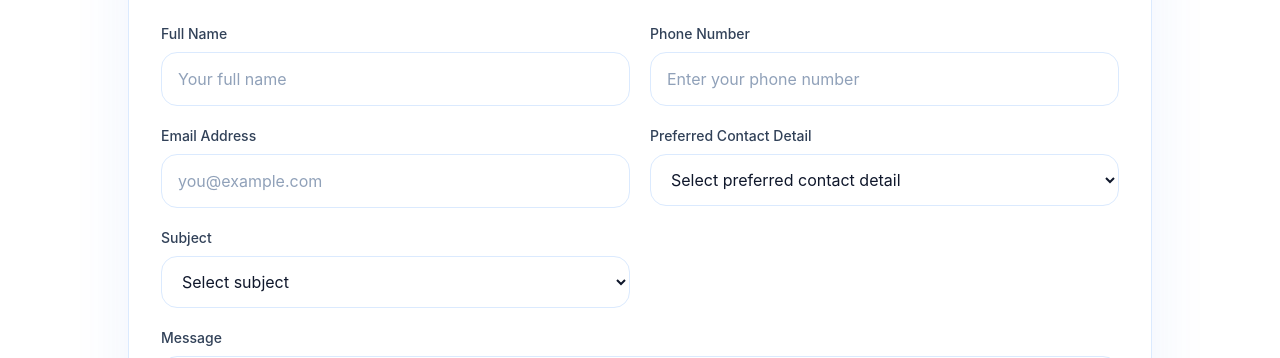
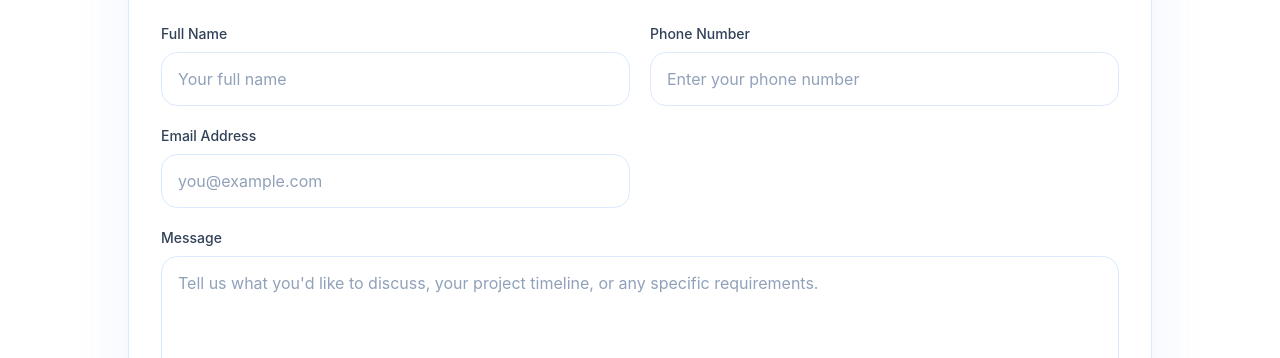
Before and after one commit to YojitSiddhant/builder-website, a Next.js app: page /contact in a window 1280 px wide. Shown: the part 1140-1498 px from the top of the page. Built offline with nearby package versions, Linux system fonts and the light colour scheme.

Commit message:
Remove extra contact form fields

```diff
--- a/components/contact-page.tsx
+++ b/components/contact-page.tsx
@@ -25,8 +25,6 @@ type FormState = {
   fullName: string;
   phoneNumber: string;
   emailAddress: string;
-  contactMethod: string;
-  subject: string;
   notes: string;
   consent: boolean;
 };
@@ -59,25 +57,10 @@ const contactInfo = [
   },
 ] as const;
 
-const contactMethods = [
-  "Phone call",
-  "WhatsApp",
-  "Email",
-];
-
-const enquirySubjects = [
-  "New project enquiry",
-  "Existing project support",
-  "Design consultation",
-  "Site or office visit",
-];
-
 const formDefaults: FormState = {
   fullName: "",
   phoneNumber: "",
   emailAddress: "",
-  contactMethod: "",
-  subject: "",
   notes: "",
   consent: false,
 };
@@ -376,25 +359,6 @@ export function ContactPage() {
                   placeholder="you@example.com"
                   type="email"
                 />
-                <SelectField
-                  label="Preferred Contact Detail"
-                  name="contactMethod"
-                  value={form.contactMethod}
-                  onChange={handleChange}
-                  onBlur={handleBlur}
-                  options={contactMethods}
-                />
-              </div>
-
-              <div className="grid gap-5 sm:grid-cols-2">
-                <SelectField
-                  label="Subject"
-                  name="subject"
-                  value={form.subject}
-                  onChange={handleChange}
-                  onBlur={handleBlur}
-                  options={enquirySubjects}
-                />
               </div>
 
               <TextareaField
@@ -682,44 +646,6 @@ function Field({
   );
 }
 
-function SelectField({
-  label,
-  error,
-  options,
-  ...props
-}: {
-  label: string;
-  error?: string;
-  name: string;
-  value: string;
-  options: string[];
-  onChange: ChangeEventHandler<HTMLSelectElement>;
-  onBlur?: ChangeEventHandler<HTMLSelectElement>;
-}) {
-  return (
-    <label className="block">
-      <span className="mb-2 block text-sm font-medium text-slate-700">
-        {label}
-      </span>
-      <select
-        {...props}
-        className={[
-          "w-full rounded-2xl border bg-white px-4 py-3.5 text-slate-900 outline-none transition focus:border-blue-400 focus:ring-4 focus:ring-blue-100",
-          error ? "border-rose-300" : "border-blue-100",
-        ].join(" ")}
-      >
-        <option value="">Select {label.toLowerCase()}</option>
-        {options.map((option) => (
-          <option key={option} value={option}>
-            {option}
-          </option>
-        ))}
-      </select>
-      {error ? <span className="mt-2 block text-sm text-rose-600">{error}</span> : null}
-    </label>
-  );
-}
-
 function TextareaField({
   label,
   error,
```
